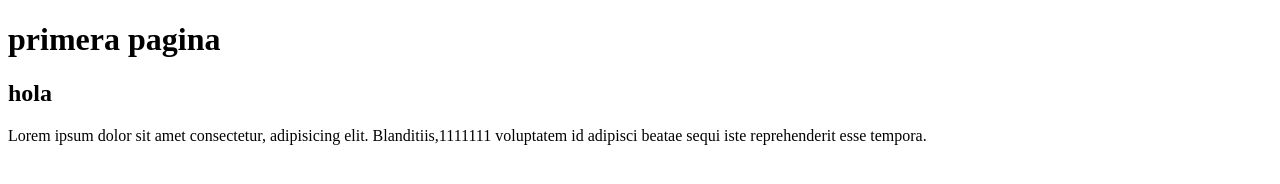
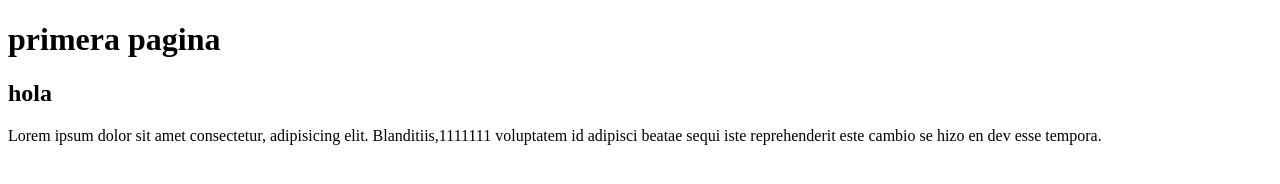
Before and after one commit to almirjgg/git_practices, a plain HTML site: page index.html in a window 1280 px wide. Drawn offline with Linux system fonts and the light colour scheme.

Commit message:
agregamos algo en el parrafo de DEV

```diff
--- a/index.html
+++ b/index.html
@@ -10,7 +10,7 @@
 <body>
     <h1>primera pagina</h1>
     <h2>hola</h2>
-    <p>Lorem ipsum dolor sit amet consectetur, adipisicing elit. Blanditiis,1111111 voluptatem id adipisci beatae sequi iste reprehenderit esse tempora.</p>
+    <p>Lorem ipsum dolor sit amet consectetur, adipisicing elit. Blanditiis,1111111 voluptatem id adipisci beatae sequi iste reprehenderit este cambio se hizo en dev esse tempora.</p>
 </body>
 
 </html>
```
